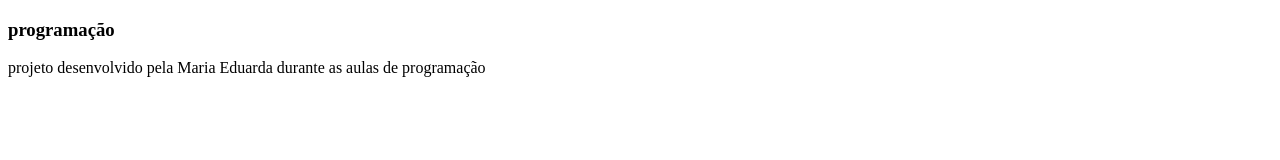
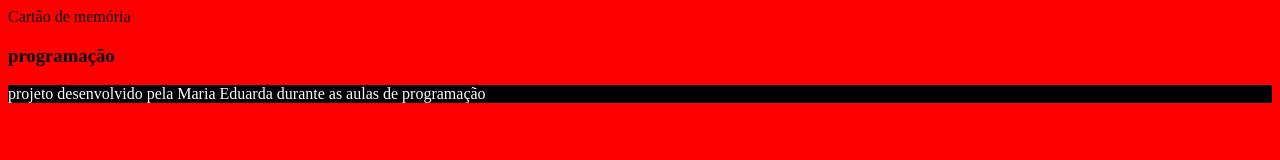
Before and after one commit to mariaeduarda07032008/cartao-de-memoria, a plain HTML site: page index.html in a window 1280 px wide. Drawn offline with Linux system fonts and the light colour scheme.

Commit message:
index.html

```diff
--- a/assets/style.css
+++ b/assets/style.css
@@ -0,0 +1,8 @@
+body {
+background-color: red;
+}
+
+footer {
+    background-color:black;
+    color: white;
+}
--- a/index.html
+++ b/index.html
@@ -3,6 +3,9 @@
 <head>
     <meta charset="UTF-8">
     <meta name="viewport" content="width=device-width, initial-scale=1.0">
+
+    <link rel="stylesheet" href="assets/style.css "
+
     <title>Cartão de memória</title>
 </head>
 <body>
```
